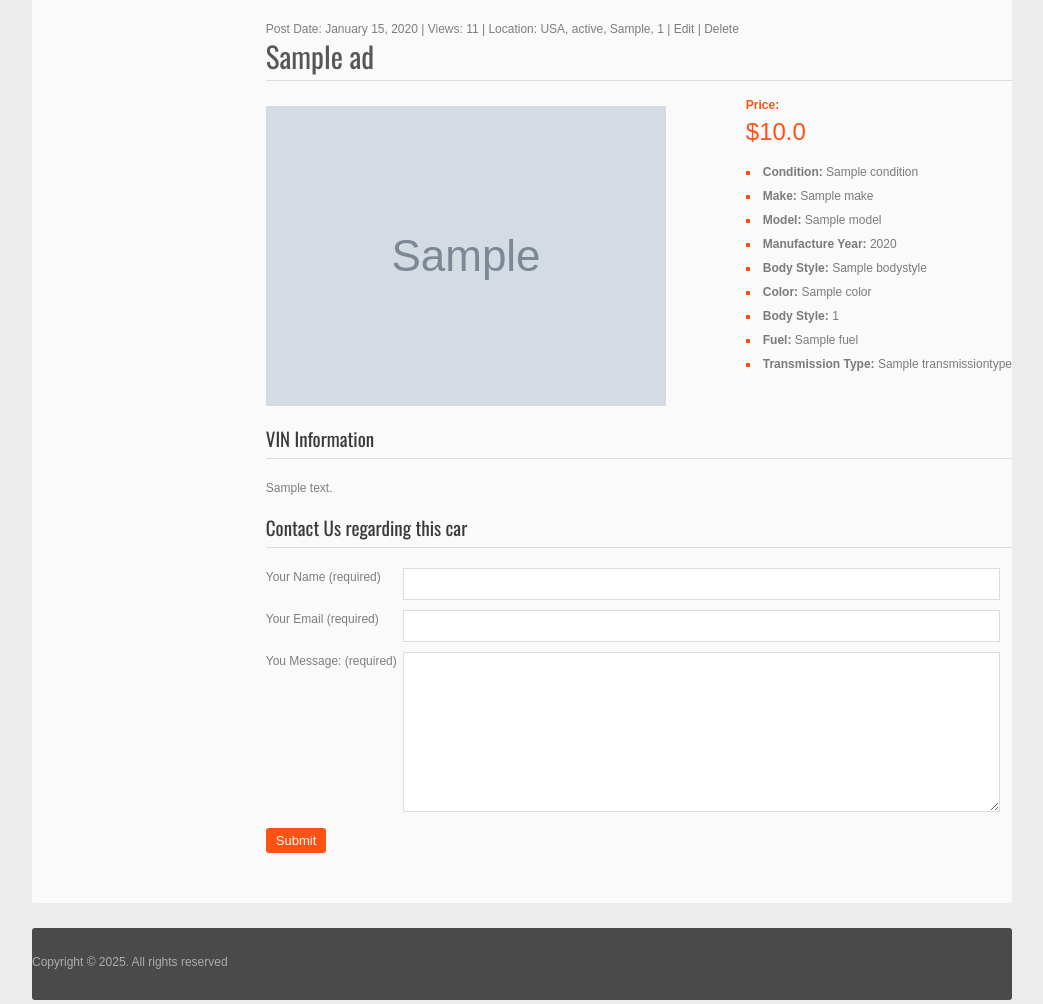
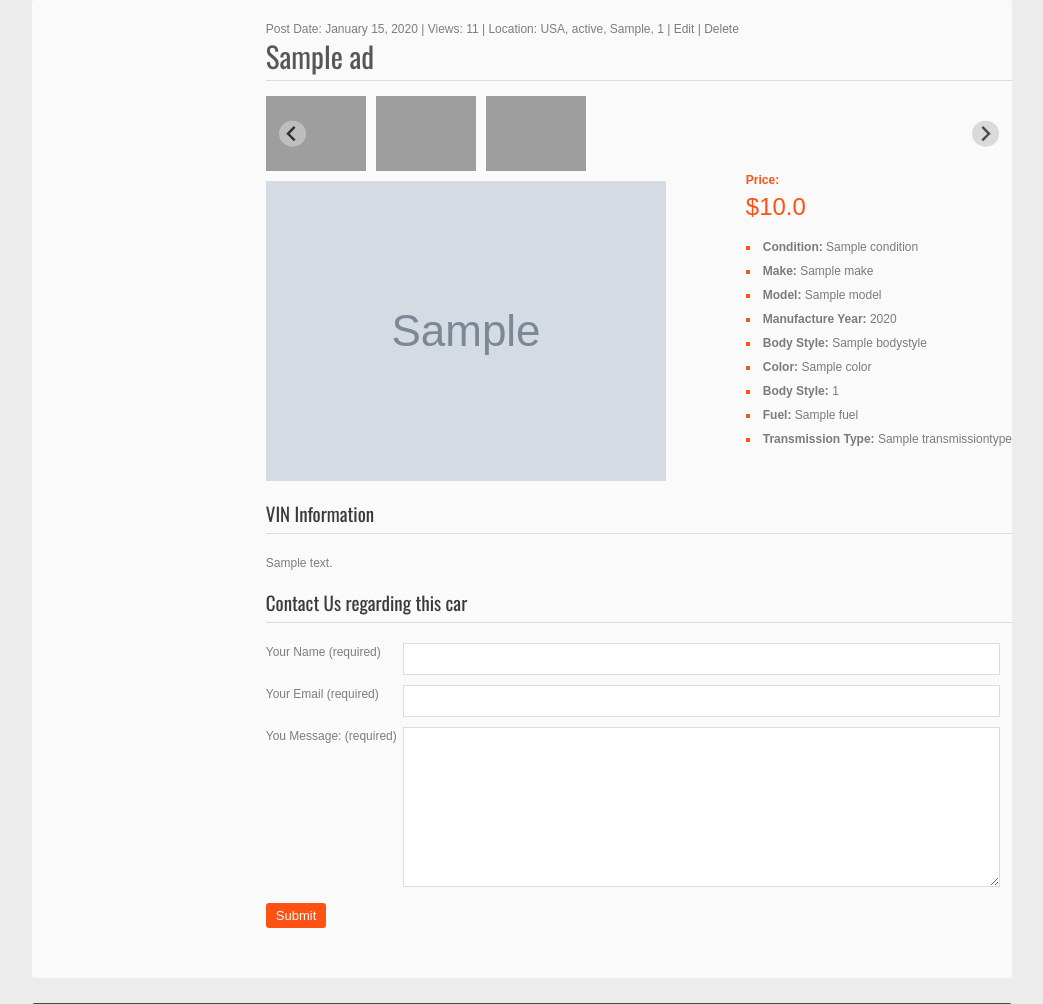
Before and after one commit to secretbit007/carstrucx, a Django app: page /detail/00000000-0000-0000-0000-000000000001/ in a window 1280 px wide. Shown: the part 230-1234 px from the top of the page, without its empty margins (118-1161 px from the left). Run offline with Django 5.2, Linux system fonts and the light colour scheme; tables that the repository leaves empty hold one stand-in row (values such as "Sample post"); grey boxes marked "Sample" are stand-in pictures; some libraries are stand-ins or nearby versions; some web fonts are replaced; grey boxes are pictures that could not be loaded.

Commit message:
Add splide

```diff
--- a/cardealer/static/css/style.css
+++ b/cardealer/static/css/style.css
@@ -3519,3 +3519,8 @@ article.entry:first-child {margin-top: 0;}
     font-weight: 300;
     margin-bottom: 10px;
 }
+
+.splide__slide img {
+	width: 100%;
+	height: auto;
+}
--- a/cardealer/templates/base.html
+++ b/cardealer/templates/base.html
@@ -26,6 +26,9 @@
 	<!--[if lt IE 9]>
 		<script src={% static 'js/selectivizr-and-extra-selectors.min.js' %}></script>
 	<![endif]-->
+	<link rel="stylesheet" href="https://cdn.jsdelivr.net/npm/@splidejs/splide@4.1.4/dist/css/splide.min.css">
+	<script src="https://cdn.jsdelivr.net/npm/@splidejs/splide@4.1.4/dist/js/splide.min.js"></script>
+	<link rel="stylesheet" href="https://cdn.jsdelivr.net/npm/@splidejs/splide@4.1.4/dist/css/splide-core.min.css">
 	<script src={% static 'js/jquery.galleriffic.js' %}></script>
 	<script src={% static 'sliders/flexslider/jquery.flexslider-min.js' %}></script>
 	<script src={% static 'js/jquery-impromptu.js' %}></script>
--- a/cardealer/templates/detail.html
+++ b/cardealer/templates/detail.html
@@ -34,6 +34,26 @@
 			<article class="item clearfix">
 				<span>Post Date: {{ posted_date | date:'F d, Y' }}</span> | <span>Views: {{ views }}</span> | <span>Location: USA, {{ state }}, {{ city }}, {{ zip }}</span> | <span><a href="{% url "cardealer:edit" pk=id %}">Edit</a></span> | <span><a href="{% url "cardealer:delete" pk=id %}">Delete</a></span>
 				<h2 class="title">{{ title }}</h2>
+
+				<section
+					id="thumbnail-carousel"
+					class="splide"
+					aria-label="The carousel with thumbnails. Selecting a thumbnail will change the Beautiful Gallery carousel."
+					>
+					<div class="splide__track">
+							<ul class="splide__list">
+								<li class="splide__slide">
+									<img src="thumbnail01.jpg" alt="">
+								</li>
+								<li class="splide__slide">
+									<img src="thumbnail02.jpg" alt="">
+								</li>
+								<li class="splide__slide">
+									<img src="thumbnail03.jpg" alt="">
+								</li>
+							</ul>
+					</div>
+				</section>
 
 				<div id="gallery" class="gallery">
 
@@ -166,6 +186,15 @@
 
 	<!-- - - - - - - - - - - - - end Container - - - - - - - - - - - - - - - - -->
 	<script>
+		document.addEventListener( 'DOMContentLoaded', function () {
+			new Splide( '#thumbnail-carousel', {
+				  fixedWidth: 100,
+				  gap       : 10,
+				  rewind    : true,
+				  pagination: false,
+			} ).mount();
+		} );
+
 		$('#email-form').on('submit', function (event) {
 			event.preventDefault();
 			$("#result").html('');
```
